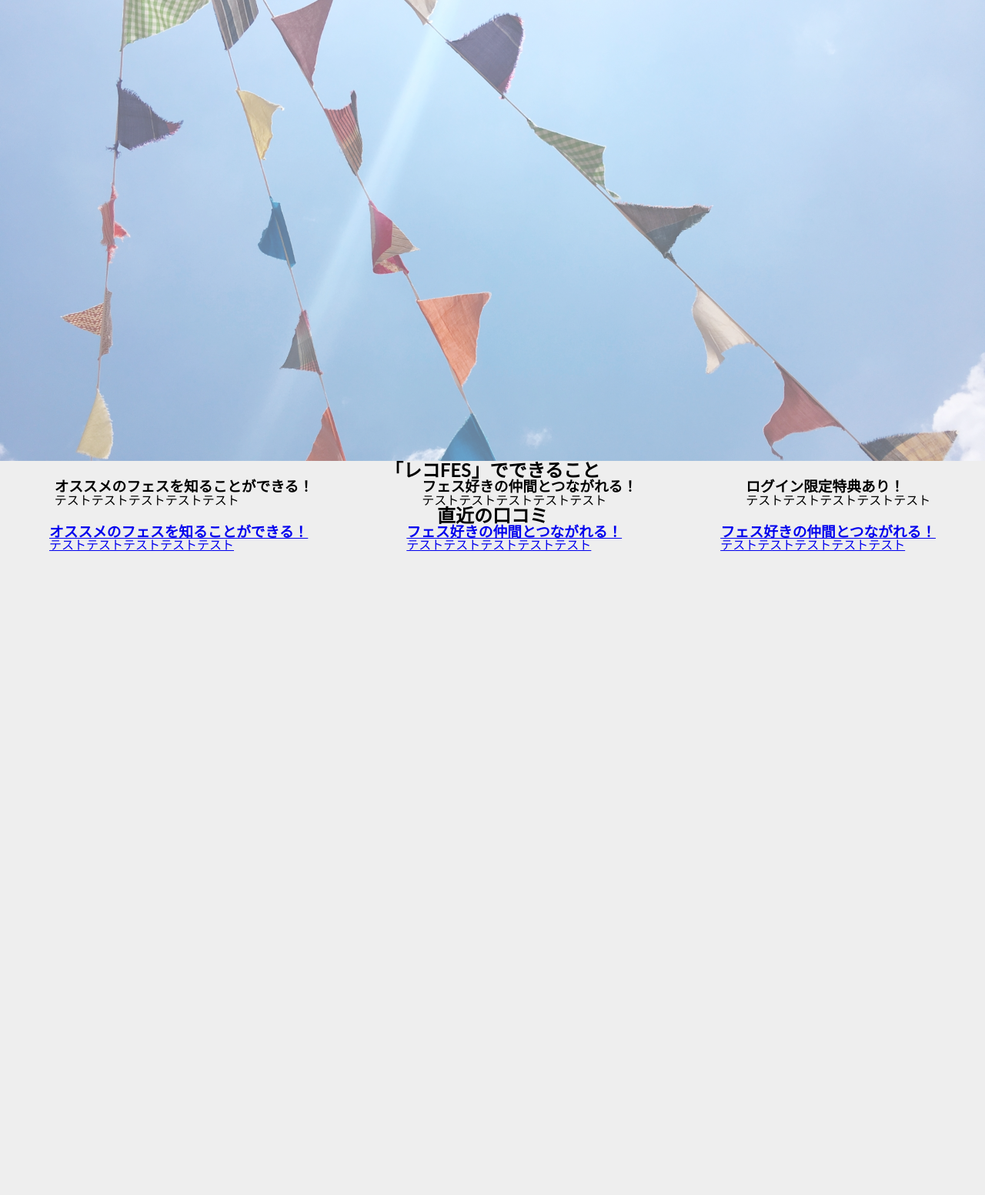
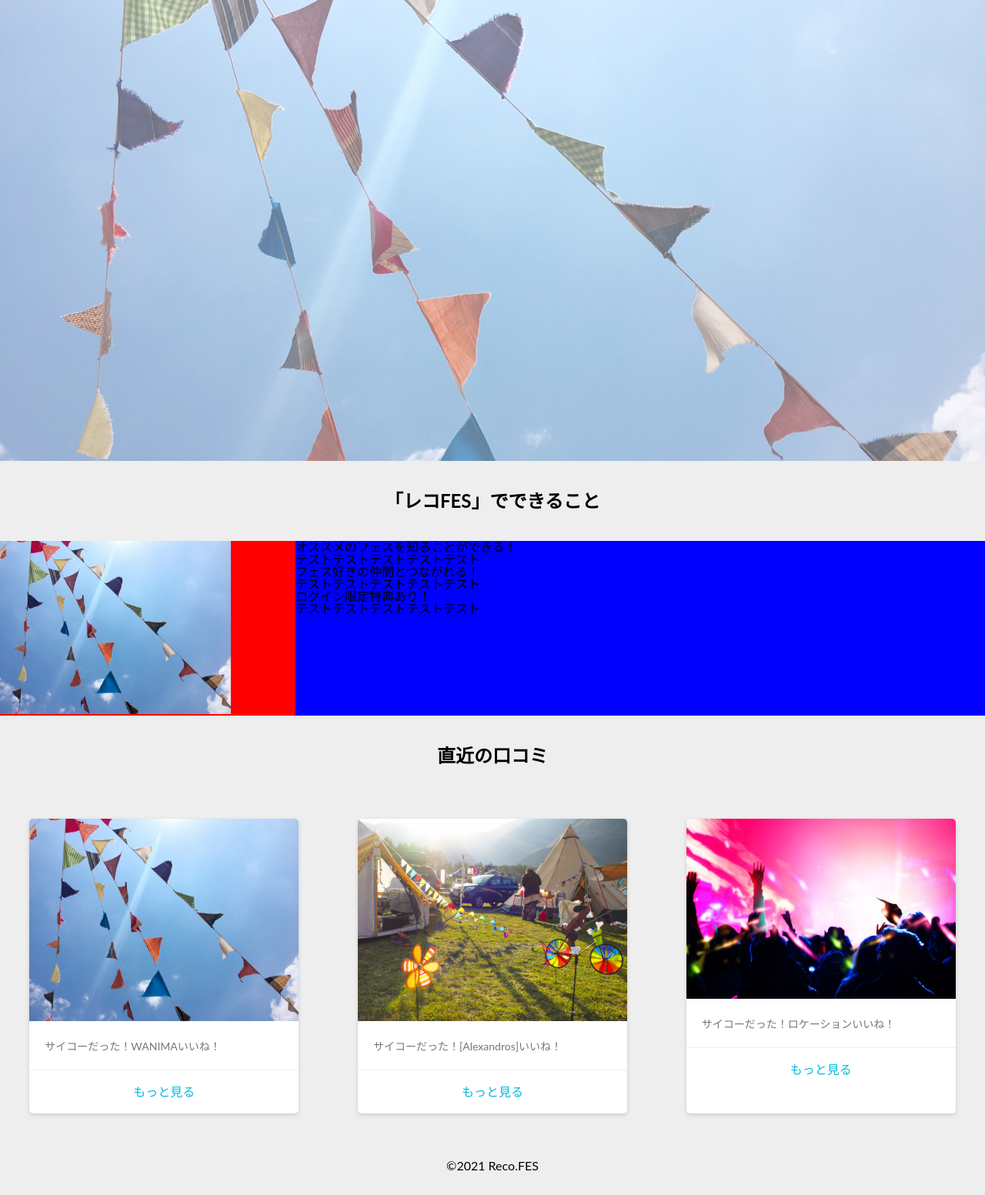
Before and after one commit to Kuma-inataku/portfolio-php-recofes, a PHP site: page / in a window 1280 px wide. Shown: the part 53-1606 px from the top of the page at 77% size. Before the commit the page ends 769 px from the top, so only its background shows below. Run offline with PHP 8.4, Linux system fonts and the light colour scheme.

Commit message:
[add]仮ホーム画面作成

```diff
--- a/css/style.css
+++ b/css/style.css
@@ -102,24 +102,13 @@ hr {
 input, select {
     vertical-align:middle;
 }
-/* reset.cssここまで */
-
-.bg-img{
-  position: relative;
-  height: 600px;
-  width: 100%;
-  background-image: url(../images/top_image3.jpg);
-  background-repeat: no-repeat;
-  background-size: cover;
-  background-position: center center;
-  background-color:rgba(255,255,255,0.4);
-  background-blend-mode:lighten;
-}
+/* [end]reset.css */
+/* ナビバー */
 nav {
-	color: white;
+  color: white;
 }
 nav ul {
-	display: flex;
+  display: flex;
   flex-flow: row;
   justify-content: flex-end;
 	margin: 0;
@@ -162,12 +151,100 @@ nav li.nav_home{
   margin-right: auto;
   font-size: 2rem;
 }
+/* [end]ナビバー */
+
+/* トップページ */
+.bg-img{
+  position: relative;
+  height: 600px;
+  width: 100%;
+  background-image: url(../images/top_image3.jpg);
+  background-repeat: no-repeat;
+  background-size: cover;
+  background-position: center center;
+  background-color:rgba(255,255,255,0.4);
+  background-blend-mode:lighten;
+}
+/* [END]トップページ */
+/* タイトル */
 h2{
   text-align: center;
+  margin: 40px 0;
 }
+/* [END]タイトル */
+/* できること */
+.about{
+  display: flex;
+  justify-content: center;
+  margin:auto 0;
+}
+.ab_left{
+  width: 30%;
+  background: red;
+}
+.ab_left img{
+  width:300px;
+}
+.ab_right{
+  list-style: none;
+  width: 70%;
+  background: blue;
+}
+/* [END]できること */
 
-.about{
+/* 直近の投稿 */
+.recent_reviews{
   display: flex;
   justify-content: space-around;
   list-style: none;
 }
+.card{
+  margin: 30px auto;
+  width: 350px;
+  background: #fff;
+  border-radius: 5px;
+  box-shadow: 0 2px 5px #ccc;
+}
+.card-img{
+  border-radius: 5px 5px 0 0;
+  max-width: 100%;
+  height: auto;
+}
+.card-content{
+  padding: 20px;
+}
+.card-title {
+  font-size: 20px;
+  margin-bottom: 20px;
+  text-align: center;
+  color: #333;
+}
+.card-text {
+  color: #777;
+  font-size: 14px;
+  line-height: 1.5;
+}
+/* カードリンク(余裕あれば実装) */
+.card-link {
+  text-align: center;
+  border-top: 1px solid #eee;
+  padding: 20px;
+}
+.card-link a {
+  text-decoration: none;
+  color: #0bd;
+  margin: 0 10px;
+}
+.card-link a:hover {
+  color: #0090aa;
+}
+/* [END]カードリンク*/
+
+/* [END]直近の投稿 */
+
+/* フッター */
+footer{
+  text-align: center;
+  margin: 30px 0;
+}
+/* [END]フッター */
--- a/index.php
+++ b/index.php
@@ -4,7 +4,7 @@
   <meta charset="UTF-8">
   <meta name="viewport" content="width=device-width, initial-scale=1.0">
   <title>レコFES</title>
-  <link rel="stylesheet" href="css/style.css">
+  <link rel="stylesheet" type="text/css" href="css/style.css">
 </head>
 <body>
   <header>
@@ -36,43 +36,72 @@
     </section>
     <div>
       <h2>「レコFES」でできること</h2>
-          <ul class="about">
+      <div class="about">
+        <div class="ab_left">
+          <img src="images/top_image3.jpg" alt="">
+        </div>
+        <ul class="ab_right">
           <li>
-              <h3>オススメのフェスを知ることができる！</h3>
+            <p>オススメのフェスを知ることができる！</p>
             <p>テストテストテストテストテスト</p>
           </li>
           <li>
-              <h3>フェス好きの仲間とつながれる！</h3>
+            <p>フェス好きの仲間とつながれる！</p>
             <p>テストテストテストテストテスト</p>
           </li>
           <li>
-              <h3>ログイン限定特典あり！</h3>
+            <p>ログイン限定特典あり！</p>
             <p>テストテストテストテストテスト</p>
           </li>
         </ul>
         </div>
+      </div>
       <div>
         <h2>直近の口コミ</h2>
-        <ul class="about">
-          <a href="#">
-            <li>
-              <h3>オススメのフェスを知ることができる！</h3>
-              <p>テストテストテストテストテスト</p>
+        <ul class="recent_reviews">
+          <!-- <a href="#"> -->
+            <li class="card">
+              <!-- <section> -->
+              <!-- [PHP]投稿内容持ってくる -->
+              <img class="card-img" src="images/top_image3.jpg" alt="">
+              <div class="card-content">
+                <p class="card-text">サイコーだった！WANIMAいいね！</p>
+              </div>
+              <div class="card-link">
+                  <a href="http://webcreatorbox.com/">もっと見る</a>
+              </div>
+            <!-- </section> -->
             </li>
-          </a>
-          <a href="#">
-            <li>
-              <h3>フェス好きの仲間とつながれる！</h3>
-              <p>テストテストテストテストテスト</p>
+            <li class="card">
+              <!-- <section> -->
+                <!-- [PHP]投稿内容持ってくる -->
+                <img class="card-img" src="images/top_image4.jpg" alt="">
+                <div class="card-content">
+                <p class="card-text">サイコーだった！[Alexandros]いいね！</p>
+              </div>
+              <div class="card-link">
+                <a href="http://webcreatorbox.com/">もっと見る</a>
+              </div>
+            <!-- </section> -->
             </li>
-          </a>
-          <a href="#">
-            <li>
-              <h3>フェス好きの仲間とつながれる！</h3>
-              <p>テストテストテストテストテスト</p>
+            <li class="card">
+            <!-- <section> -->
+              <!-- [PHP]投稿内容持ってくる -->
+              <img class="card-img" src="images/top_image5.jpg" alt="">
+              <div class="card-content">
+                <p class="card-text">サイコーだった！ロケーションいいね！</p>
+              </div>
+              <div class="card-link">
+                <a href="http://webcreatorbox.com/">もっと見る</a>
+              </div>
+                <!-- [PHP]投稿内容持ってくる -->
+            <!-- </section> -->
             </li>
-          </a>
+          <!-- </a> -->
         </ul>
       </div>
+      <footer>
+      ©2021 Reco.FES
+      </footer>
 </body>
 </html>
```
Also changed, not shown: login.php (+12 -0 lines). Lines whose indentation alone changed are shown as unchanged.
